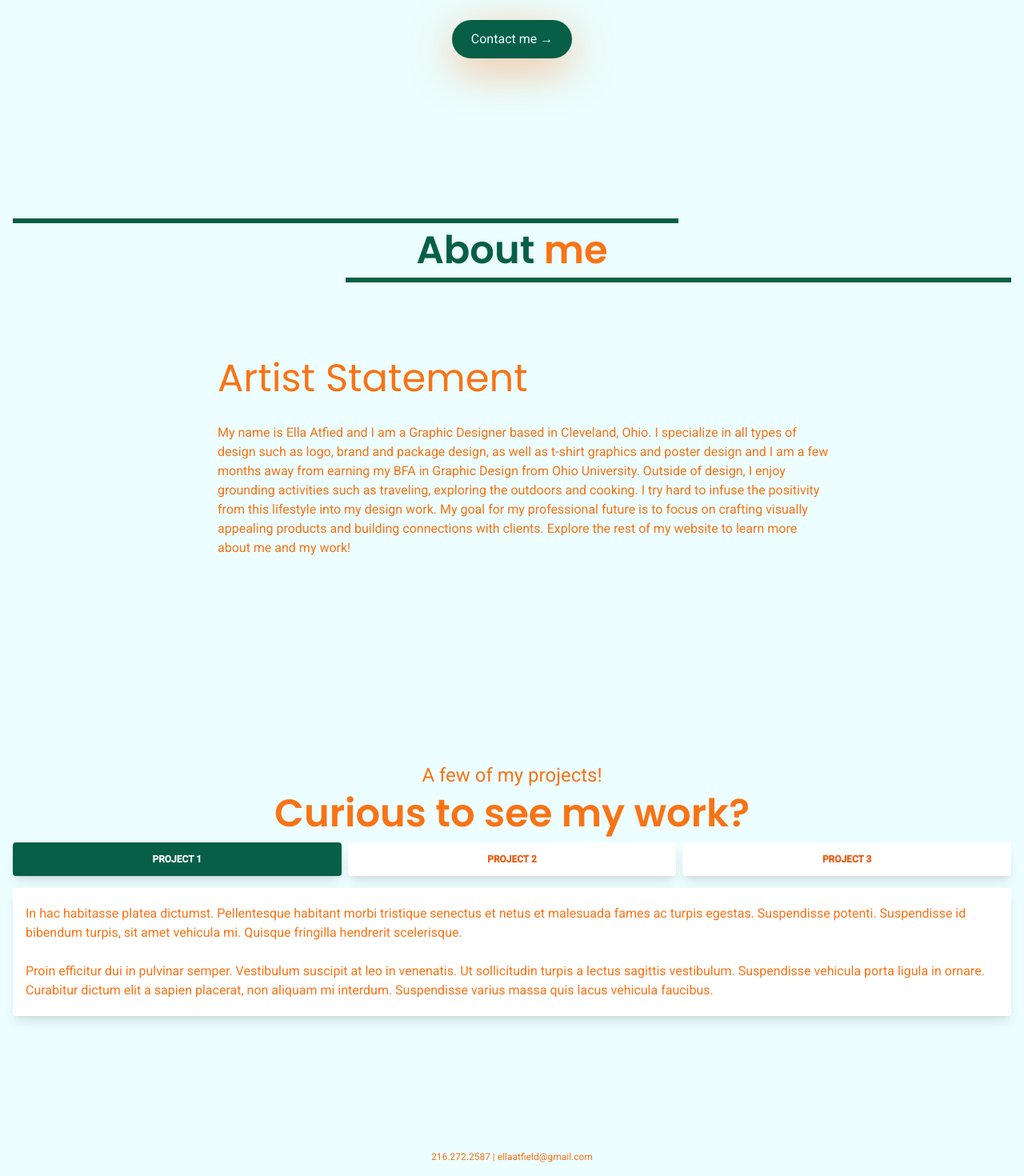
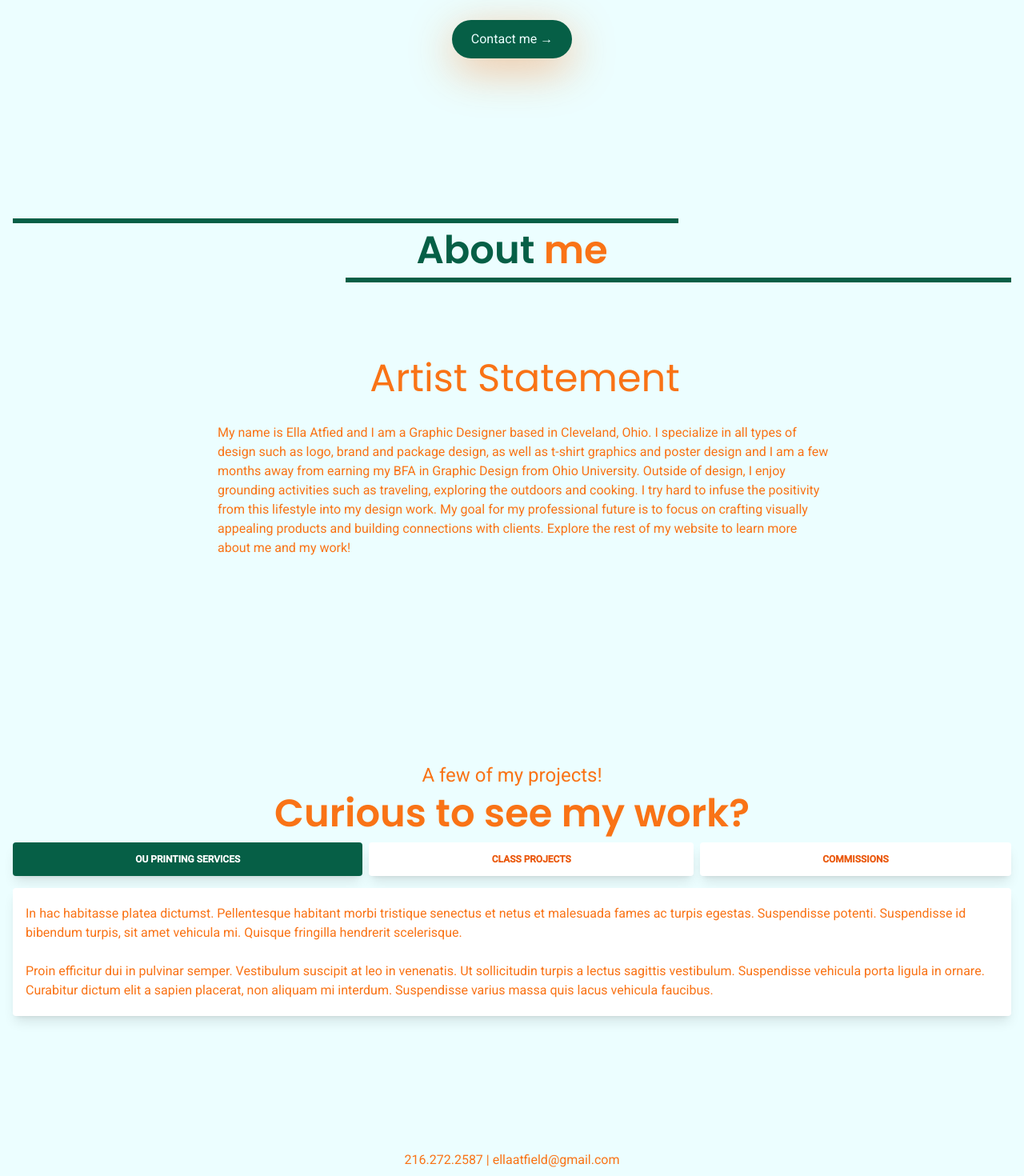
Before and after one commit to smoothshiny/emea-design-portfolio, a SvelteKit app: page / in a window 1280 px wide. Shown: the part 345-1815 px from the top of the page at 80% size. Built offline with nearby package versions, Linux system fonts and the light colour scheme.

Commit message:
more changes

```diff
--- a/src/components/Footer.svelte
+++ b/src/components/Footer.svelte
@@ -1 +1 @@
-<div class="text-center text-xs">216.272.2587 | ellaatfield@gmail.com</div>
+<div class="text-center text-md mb-2">216.272.2587 | ellaatfield@gmail.com</div>
--- a/src/components/Main.svelte
+++ b/src/components/Main.svelte
@@ -54,7 +54,7 @@
             class="poppins text-4xl sm:text-5xl md:text-6xl text-cyan-50 font-semibold"
           />
           <div class="flex flex-col gap-6 sm:gap-8">
-            <h3 class="text-2xl sm:text-3xl md:text-5xl">
+            <h3 class="text-center text-2xl sm:text-3xl md:text-5xl">
               {benefit.name}
             </h3>
             <p>{benefit.description}</p>
@@ -83,7 +83,7 @@
                 : 'text-orange-600 bg-white'}"
               on:click={() => toggleTabs(1)}
             >
-              Project 1
+              OU Printing Services
             </a>
           </li>
           <li class="-mb-px mr-2 last:mr-0 flex-auto text-center">
@@ -94,7 +94,7 @@
                 : 'text-orange-600 bg-white'}"
               on:click={() => toggleTabs(2)}
             >
-              Project 2
+              Class Projects
             </a>
           </li>
           <li class="-mb-px mr-2 last:mr-0 flex-auto text-center">
@@ -105,7 +105,7 @@
                 : 'text-orange-600 bg-white'}"
               on:click={() => toggleTabs(3)}
             >
-              Project 3
+              Commissions
             </a>
           </li>
         </ul>
```
